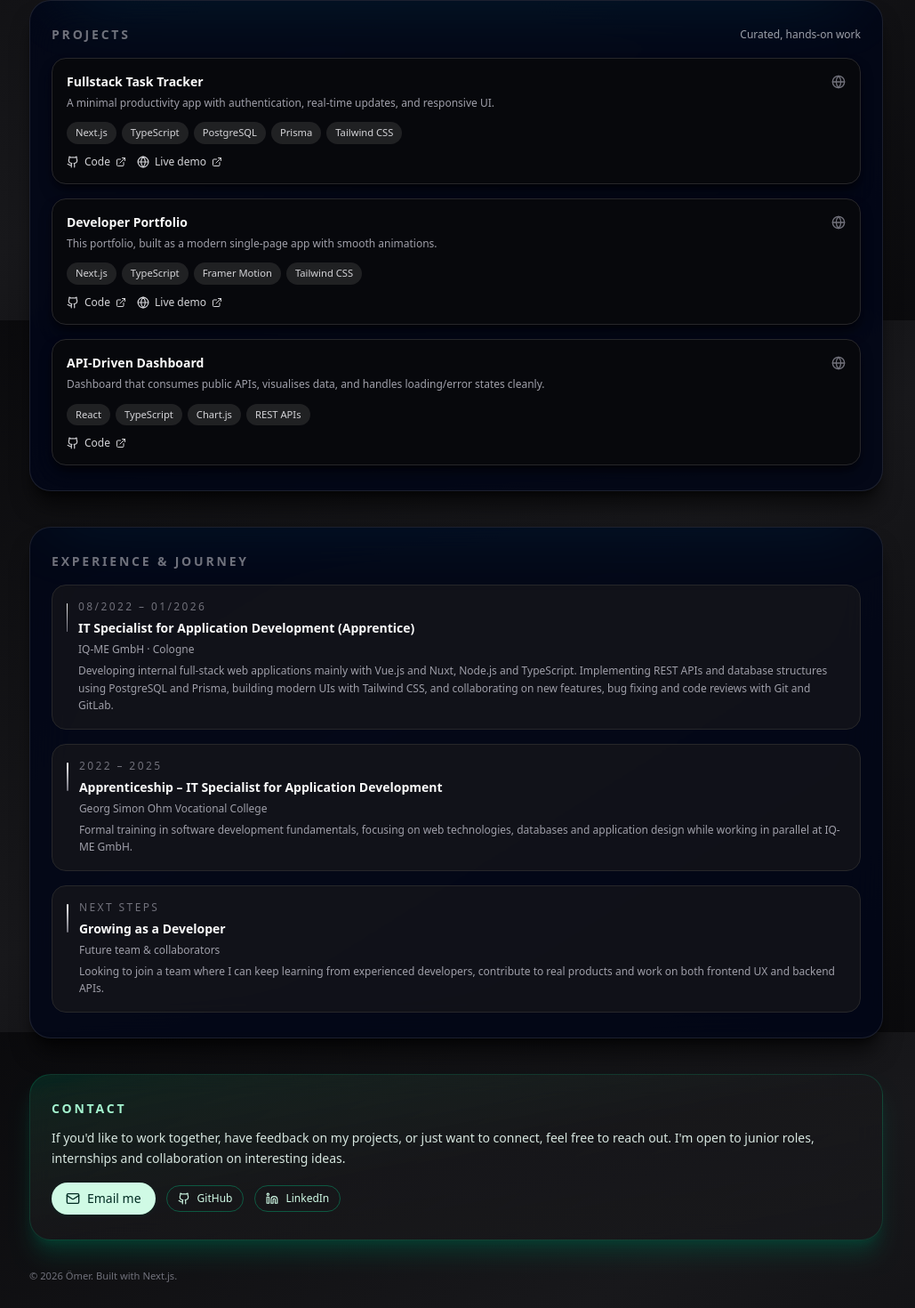
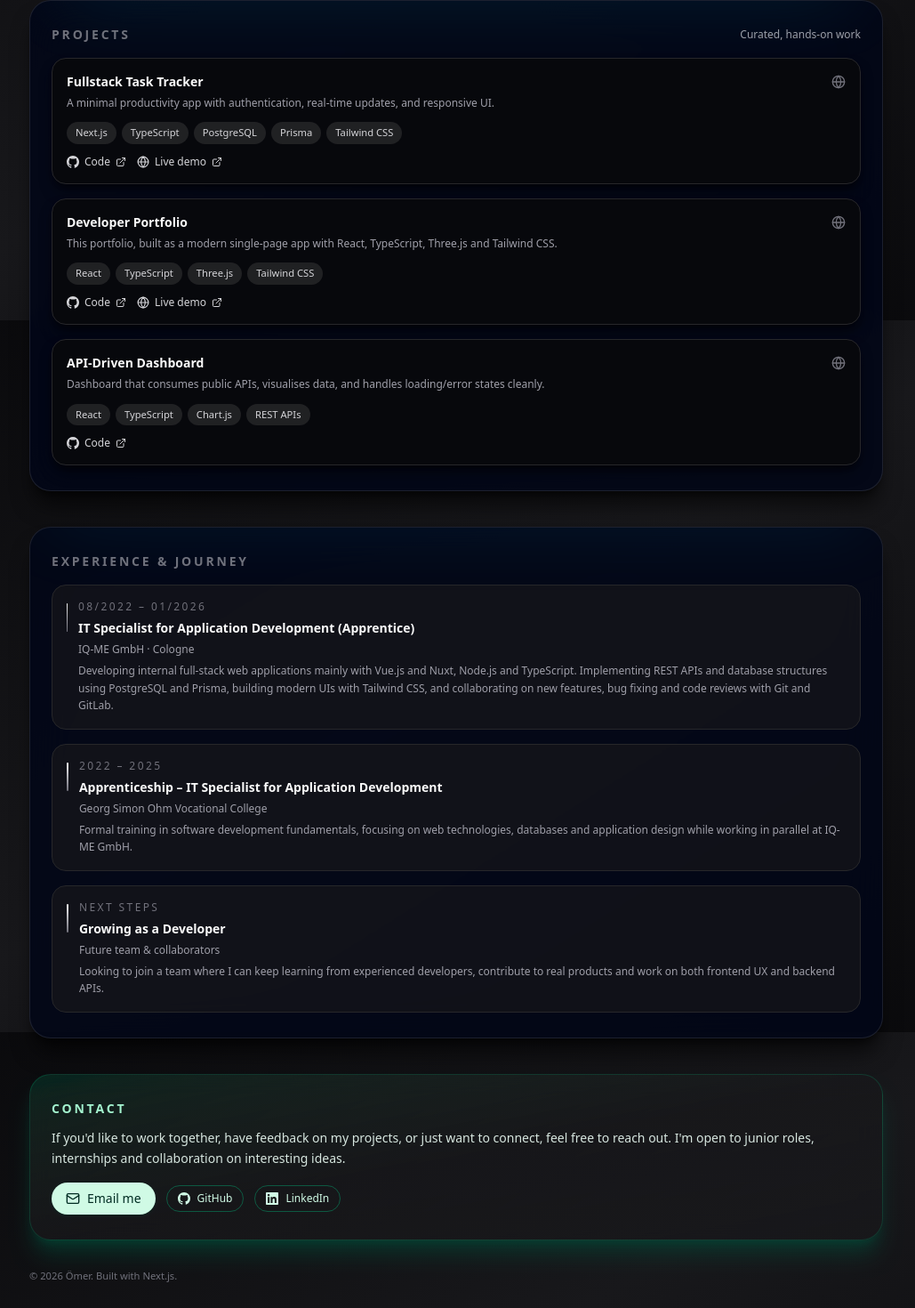
Before and after one commit to nilvaes/portfolio-minimal, a Next.js app: page / in a window 1280 px wide. Shown: the part 1240-2710 px from the top of the page at 89% size, without its empty margins (127-1156 px from the left). Built offline with nearby package versions, Linux system fonts and the light colour scheme.

Commit message:
fix lucide icons & update tech stack of a project

```diff
--- a/src/app/page.tsx
+++ b/src/app/page.tsx
@@ -4,12 +4,11 @@
 import { motion } from "framer-motion";
 import {
   ArrowRight,
-  Github,
-  Linkedin,
   Mail,
   Globe,
   ExternalLink,
 } from "lucide-react";
+import { Github, Linkedin } from "../components/icons/brand-icons";
 import { GlowButton } from "../components/GlowButton";
 
 const sectionVariant = {
@@ -68,8 +67,8 @@
   {
     title: "Developer Portfolio",
     description:
-      "This portfolio, built as a modern single-page app with smooth animations.",
-    tech: ["Next.js", "TypeScript", "Framer Motion", "Tailwind CSS"],
+      "This portfolio, built as a modern single-page app with React, TypeScript, Three.js and Tailwind CSS.",
+    tech: ["React", "TypeScript", "Three.js", "Tailwind CSS"],
     github: "https://github.com/nilvaes/portfolio",
     demo: "https://nilvaes.github.io/portfolio/",
   },
--- /dev/null
+++ b/src/components/icons/brand-icons.tsx
@@ -0,0 +1,33 @@
+"use client";
+
+import { forwardRef } from "react";
+
+const iconProps = {
+  xmlns: "http://www.w3.org/2000/svg",
+  width: 24,
+  height: 24,
+  viewBox: "0 0 24 24",
+  fill: "currentColor",
+} as const;
+
+export const Github = forwardRef<
+  SVGSVGElement,
+  React.SVGProps<SVGSVGElement>
+>(function Github(props, ref) {
+  return (
+    <svg ref={ref} {...iconProps} {...props}>
+      <path d="M12 0c-6.626 0-12 5.373-12 12 0 5.302 3.438 9.8 8.207 11.387.599.111.793-.261.793-.577v-2.234c-3.338.726-4.033-1.416-4.033-1.416-.546-1.387-1.333-1.756-1.333-1.756-1.089-.745.083-.729.083-.729 1.205.084 1.839 1.237 1.839 1.237 1.07 1.834 2.807 1.304 3.492.997.107-.775.418-1.305.762-1.604-2.665-.305-5.467-1.334-5.467-5.931 0-1.311.469-2.381 1.236-3.221-.124-.303-.535-1.524.117-3.176 0 0 1.008-.322 3.301 1.23.957-.266 1.983-.399 3.003-.404 1.02.005 2.047.138 3.006.404 2.291-1.552 3.297-1.23 3.297-1.23.653 1.653.242 2.874.118 3.176.77.84 1.235 1.911 1.235 3.221 0 4.609-2.807 5.624-5.479 5.921.43.372.823 1.102.823 2.222v3.293c0 .319.192.694.801.576 4.765-1.589 8.199-6.086 8.199-11.386 0-6.627-5.373-12-12-12z" />
+    </svg>
+  );
+});
+
+export const Linkedin = forwardRef<
+  SVGSVGElement,
+  React.SVGProps<SVGSVGElement>
+>(function Linkedin(props, ref) {
+  return (
+    <svg ref={ref} {...iconProps} {...props}>
+      <path d="M20.447 20.452h-3.554v-5.569c0-1.328-.027-3.037-1.852-3.037-1.853 0-2.136 1.445-2.136 2.939v5.667H9.351V9h3.414v1.561h.046c.477-.9 1.637-1.85 3.37-1.85 3.601 0 4.267 2.37 4.267 5.455v6.286zM5.337 7.433c-1.144 0-2.063-.926-2.063-2.065 0-1.138.92-2.063 2.063-2.063 1.14 0 2.064.925 2.064 2.063 0 1.139-.925 2.065-2.064 2.065zm1.782 13.019H3.555V9h3.564v11.452zM22.225 0H1.771C.792 0 0 .774 0 1.729v20.542C0 23.227.792 24 1.771 24h20.451C23.2 24 24 23.227 24 22.271V1.729C24 .774 23.2 0 22.222 0h.003z" />
+    </svg>
+  );
+});
```
